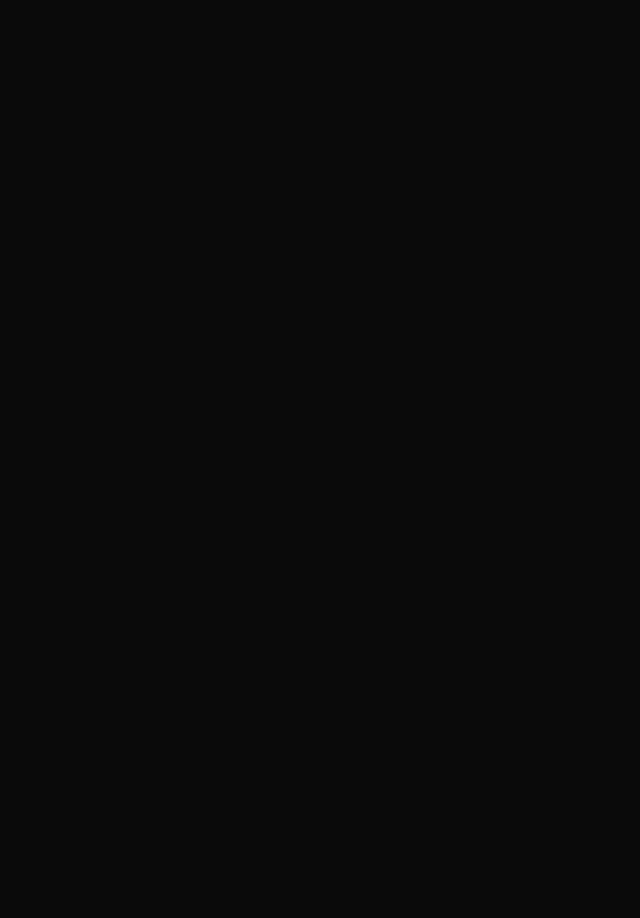
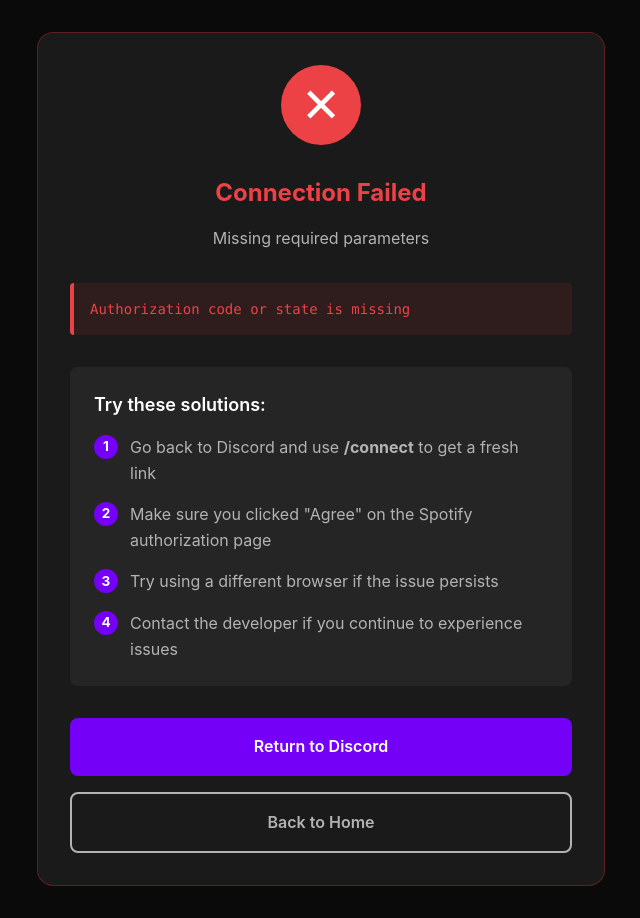
Before and after one commit to henrychris/listenfy-web, a SvelteKit app: page /callback in a window 1280 px wide. Shown: the whole page, without its empty margins (319-959 px from the left). Before the commit the page ends 800 px from the top, so only its background shows below. Built offline with nearby package versions, Linux system fonts and the light colour scheme.

Commit message:
update website

```diff
--- /dev/null
+++ b/src/lib/components/CallbackError.svelte
@@ -0,0 +1,122 @@
+<script lang="ts">
+	import { onMount } from 'svelte';
+	import type { ApiError } from '$lib/types';
+
+	interface Props {
+		message?: string;
+		errors?: ApiError[];
+	}
+
+	let { message, errors }: Props = $props();
+
+	onMount(() => {
+		// Auto-close after 10 seconds if opened in popup
+		if (window.opener) {
+			setTimeout(() => {
+				window.close();
+			}, 10000);
+		}
+	});
+</script>
+
+<div class="mx-auto w-full max-w-150 p-8 text-center sm:p-4">
+	<div class="rounded-2xl border border-red-500/30 bg-bg-card p-12 sm:p-8">
+		<div
+			class="animate-shake mx-auto mb-8 flex h-20 w-20 items-center justify-center rounded-full bg-[#ed4245] text-5xl text-white"
+		>
+			✕
+		</div>
+
+		<h1 class="mb-4 text-3xl font-bold text-[#ed4245] sm:text-2xl">Connection Failed</h1>
+
+		<p class="error-message mb-8 text-lg leading-relaxed text-text-secondary sm:text-base">
+			{message || "We couldn't connect your Spotify account. This could be due to several reasons."}
+		</p>
+
+		{#if errors && errors.length > 0}
+			<div class="my-8 rounded border-l-4 border-[#ed4245] bg-[#ed4245]/10 p-4 text-left">
+				{#each errors as error, index (index)}
+					<div class="font-mono text-sm text-[#ed4245] {index < errors.length - 1 ? 'mb-2' : ''}">
+						{#if error.code}
+							<strong>{error.code}:</strong>
+						{/if}
+						{error.description || 'Unknown error'}
+					</div>
+				{/each}
+			</div>
+		{/if}
+
+		<div class="my-8 rounded-lg bg-white/5 p-6 text-left">
+			<h3 class="mb-4 text-lg font-semibold text-text-primary">Try these solutions:</h3>
+			<div class="mb-4 flex items-start gap-3">
+				<span
+					class="flex h-6 w-6 shrink-0 items-center justify-center rounded-full bg-discord-blurple text-[0.85rem] font-bold"
+					>1</span
+				>
+				<span class="text-text-secondary"
+					>Go back to Discord and use <strong>/connect</strong> to get a fresh link</span
+				>
+			</div>
+			<div class="mb-4 flex items-start gap-3">
+				<span
+					class="flex h-6 w-6 shrink-0 items-center justify-center rounded-full bg-discord-blurple text-[0.85rem] font-bold"
+					>2</span
+				>
+				<span class="text-text-secondary"
+					>Make sure you clicked "Agree" on the Spotify authorization page</span
+				>
+			</div>
+			<div class="mb-4 flex items-start gap-3">
+				<span
+					class="flex h-6 w-6 shrink-0 items-center justify-center rounded-full bg-discord-blurple text-[0.85rem] font-bold"
+					>3</span
+				>
+				<span class="text-text-secondary">Try using a different browser if the issue persists</span>
+			</div>
+			<div class="flex items-start gap-3">
+				<span
+					class="flex h-6 w-6 shrink-0 items-center justify-center rounded-full bg-discord-blurple text-[0.85rem] font-bold"
+				>
+					4
+				</span>
+				<span class="text-text-secondary">
+					Contact the developer if you continue to experience issues
+				</span>
+			</div>
+		</div>
+
+		<div class="mt-8 flex flex-wrap justify-center gap-4 sm:flex-col">
+			<a
+				href="discord://-"
+				class="inline-block rounded-lg bg-discord-blurple px-8 py-4 font-semibold text-white no-underline transition-all duration-200 hover:-translate-y-0.5 hover:shadow-[0_8px_20px_rgba(117,0,247,0.3)]"
+			>
+				Return to Discord
+			</a>
+			<a
+				href="/"
+				class="inline-block rounded-lg border-2 border-text-secondary bg-transparent px-8 py-4 font-semibold text-text-secondary no-underline transition-all duration-200 hover:bg-white/5 sm:w-full"
+			>
+				Back to Home
+			</a>
+		</div>
+	</div>
+</div>
+
+<style>
+	@keyframes shake {
+		0%,
+		100% {
+			transform: translateX(0);
+		}
+		25% {
+			transform: translateX(-10px);
+		}
+		75% {
+			transform: translateX(10px);
+		}
+	}
+
+	.animate-shake {
+		animation: shake 0.5s ease;
+	}
+</style>
--- /dev/null
+++ b/src/lib/components/CallbackSuccess.svelte
@@ -0,0 +1,93 @@
+<script lang="ts">
+	import { onMount } from 'svelte';
+
+	interface SuccessProps {
+		spotifyUser?: string;
+		message?: string;
+	}
+
+	let { spotifyUser, message }: SuccessProps = $props();
+
+	onMount(() => {
+		// Auto-close after 5 seconds if opened in popup
+		if (window.opener) {
+			setTimeout(() => {
+				window.close();
+			}, 5000);
+		}
+	});
+</script>
+
+<div class="mx-auto w-full max-w-150 p-8 text-center sm:p-4">
+	<div class="rounded-2xl border border-spotify-green/30 bg-bg-card p-12 sm:p-8">
+		<div
+			class="gradient animate-scale-in mx-auto mb-8 flex h-20 w-20 items-center justify-center rounded-full text-5xl"
+		>
+			✓
+		</div>
+
+		<h1 class="mb-4 text-3xl font-bold text-spotify-green sm:text-2xl">Spotify Connected!</h1>
+
+		<p class="mb-8 text-lg leading-relaxed text-text-secondary sm:text-base">
+			{message || "Your Spotify account has been successfully linked to Listenfy. You're all set!"}
+		</p>
+
+		{#if spotifyUser}
+			<p class="-mt-4 mb-6 text-base text-text-primary">
+				Connected as: <strong>{spotifyUser}</strong>
+			</p>
+		{/if}
+
+		<div class="my-8 rounded-lg bg-spotify-green/5 p-6 text-left">
+			<div class="mb-4 flex items-start gap-3">
+				<span class="shrink-0 text-xl">📊</span>
+				<span class="text-text-secondary"
+					>Use <strong>/personalstats</strong> in Discord to see your listening history</span
+				>
+			</div>
+			<div class="mb-4 flex items-start gap-3">
+				<span class="shrink-0 text-xl">📅</span>
+				<span class="text-text-secondary">Participate in weekly server stats summaries</span>
+			</div>
+			<div class="flex items-start gap-3">
+				<span class="shrink-0 text-xl">🔓</span>
+				<span class="text-text-secondary">Disconnect anytime with <strong>/disconnect</strong></span
+				>
+			</div>
+		</div>
+
+		<div class="mt-8 flex flex-wrap justify-center gap-4 sm:flex-col">
+			<a
+				href="discord://-"
+				class="inline-block rounded-lg bg-discord-blurple px-8 py-4 font-semibold text-white no-underline transition-all duration-200 hover:-translate-y-0.5 hover:shadow-[0_8px_20px_rgba(117,0,247,0.3)]"
+			>
+				Return to Discord
+			</a>
+			<a
+				href="/"
+				class="inline-block rounded-lg border-2 border-text-secondary bg-transparent px-8 py-4 font-semibold text-text-secondary no-underline transition-all duration-200 hover:bg-white/5 sm:w-full"
+			>
+				Back to Home
+			</a>
+		</div>
+
+		<p class="mt-8 text-sm text-text-secondary">
+			You can safely close this window and return to Discord.
+		</p>
+	</div>
+</div>
+
+<style>
+	@keyframes scale-in {
+		from {
+			transform: scale(0);
+		}
+		to {
+			transform: scale(1);
+		}
+	}
+
+	.animate-scale-in {
+		animation: scale-in 0.5s ease;
+	}
+</style>
--- a/src/lib/components/Commands.svelte
+++ b/src/lib/components/Commands.svelte
@@ -11,7 +11,7 @@
 			description: 'Disconnect your Spotify account and remove your data'
 		},
 		{
-			command: '/stats',
+			command: '/personalstats',
 			description: 'View your personal listening stats for the past week'
 		},
 		{
--- a/src/lib/components/Features.svelte
+++ b/src/lib/components/Features.svelte
@@ -12,7 +12,7 @@
 			icon: '👤',
 			title: 'Personal Insights',
 			description:
-				'Check your own stats anytime with the /stats command. See your top 5 tracks and artists.'
+				'Check your own stats anytime with the /personalstats command. See your top 5 tracks and artists.'
 		},
 		{
 			icon: '⚡',
--- a/src/lib/components/Footer.svelte
+++ b/src/lib/components/Footer.svelte
@@ -1,17 +1,13 @@
+<script>
+	const year = new Date().getFullYear();
+</script>
+
 <footer
 	class="flex flex-col gap-4 border-t border-border-primary p-12 text-center text-text-secondary"
 >
 	<div class="mx-auto w-full max-w-4xl">
-		<p>&copy; 2025 Listenfy. Not affiliated with Spotify or Discord.</p>
+		<p>&copy; {year} Listenfy. Not affiliated with Spotify or Discord.</p>
 		<div class="flex justify-center gap-4">
-			<!-- todo: add privacy policy and terms? -->
-			<a href="/privacy" class=" text-text-secondary transition-colors hover:text-text-primary">
-				Privacy Policy
-			</a>
-			<a href="/terms" class=" text-text-secondary transition-colors hover:text-text-primary">
-				Terms of Service
-			</a>
-
 			<!-- todo: add server link -->
 			<a
 				href="https://discord.gg/your-support-server"
--- /dev/null
+++ b/src/lib/types.ts
@@ -0,0 +1,27 @@
+export interface SuccessResponse<T> {
+	success: boolean;
+	message: string;
+	note?: string;
+	data: T;
+}
+
+export interface OAuthResponse {
+	message: string;
+	spotifyUser: string;
+	discordGuildId: number;
+}
+
+export interface ErrorResponse {
+	success: boolean;
+	message: string;
+	errors: ApiError[];
+}
+
+export interface ApiError {
+	code?: string;
+	description?: string;
+}
+
+export type CallbackData =
+	| { success: true; data: OAuthResponse; message: string }
+	| { success: false; message: string; errors?: ApiError[] };
--- /dev/null
+++ b/src/routes/callback/+page.server.ts
@@ -0,0 +1,54 @@
+import { API_BASE_URL } from '$env/static/private';
+import type { CallbackData, ErrorResponse, OAuthResponse, SuccessResponse } from '$lib/types';
+
+export const load = async ({ url, fetch }) => {
+	const code = url.searchParams.get('code');
+	const state = url.searchParams.get('state');
+	const error = url.searchParams.get('error');
+
+	// If there's an error parameter, return immediately
+	if (error) {
+		return {
+			success: false,
+			message: 'Authorization failed',
+			errors: [{ description: error }]
+		} satisfies CallbackData;
+	}
+
+	// If no code or state, return error
+	if (!code || !state) {
+		return {
+			success: false,
+			message: 'Missing required parameters',
+			errors: [{ description: 'Authorization code or state is missing' }]
+		} satisfies CallbackData;
+	}
+
+	try {
+		// Call the backend API with the query parameters
+		const response = await fetch(
+			`${API_BASE_URL}/spotify/callback?code=${encodeURIComponent(code)}&state=${encodeURIComponent(state)}`
+		);
+		if (response.ok) {
+			const result: SuccessResponse<OAuthResponse> = await response.json();
+			return {
+				success: true,
+				data: result.data,
+				message: result.message
+			} satisfies CallbackData;
+		} else {
+			const errorResult: ErrorResponse = await response.json();
+			return {
+				success: false,
+				message: errorResult.message,
+				errors: errorResult.errors
+			} satisfies CallbackData;
+		}
+	} catch (err) {
+		return {
+			success: false,
+			message: 'Failed to connect to server',
+			errors: [{ description: err instanceof Error ? err.message : 'Unknown error occurred' }]
+		} satisfies CallbackData;
+	}
+};
--- a/src/routes/callback/+page.svelte
+++ b/src/routes/callback/+page.svelte
@@ -0,0 +1,24 @@
+<script lang="ts">
+	import CallbackSuccess from '$lib/components/CallbackSuccess.svelte';
+	import CallbackError from '$lib/components/CallbackError.svelte';
+
+	let { data } = $props();
+</script>
+
+<svelte:head>
+	<title>{data.success ? 'Spotify Connected' : 'Connection Failed'} - Listenfy</title>
+	<meta
+		name="description"
+		content={data.success
+			? 'Your Spotify account has been successfully connected to Listenfy'
+			: 'Failed to connect your Spotify account'}
+	/>
+</svelte:head>
+
+<div class="flex min-h-screen items-center justify-center p-8 sm:p-4">
+	{#if data.success}
+		<CallbackSuccess spotifyUser={data.data?.spotifyUser} message={data.message} />
+	{:else}
+		<CallbackError message={data.message} errors={data.errors} />
+	{/if}
+</div>
```
Also changed, not shown: src/routes/callback/+page.ts (deleted), 1 other file (tests, documents, lock files or other folders).
